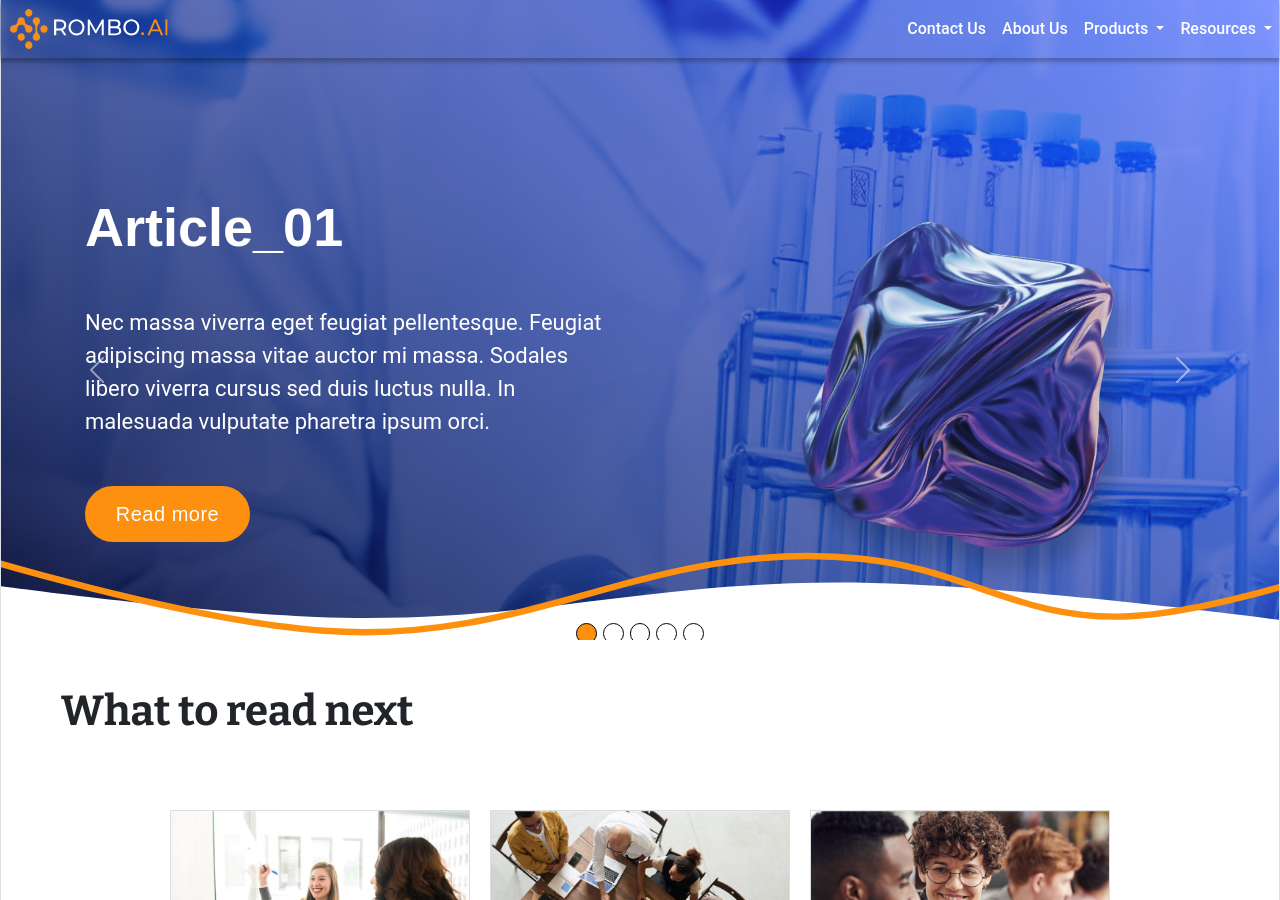
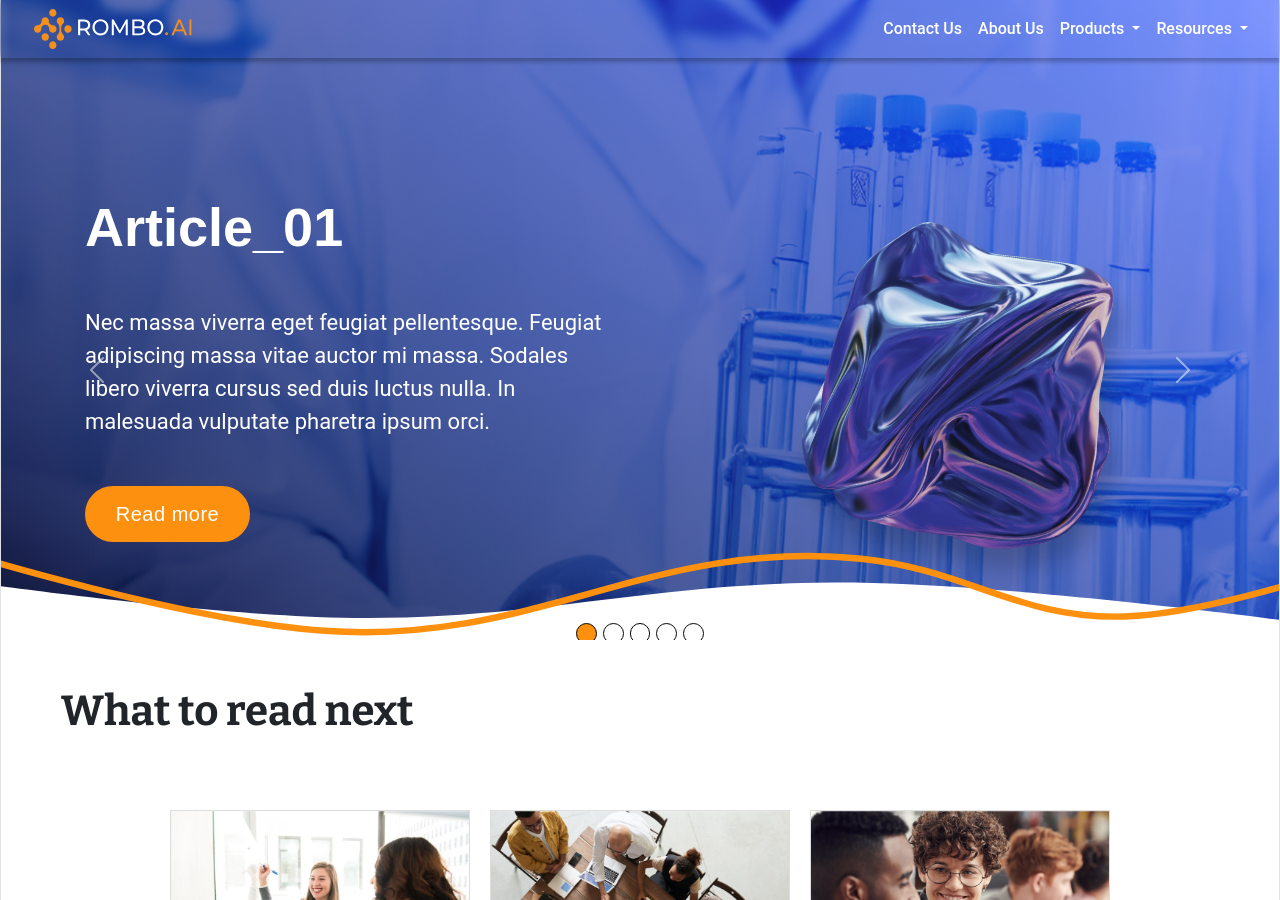
Before and after one commit to Nillkabbo/dummy_site, a Jekyll site: the page built from blog.html, in a window 1280 px wide and 900 px high. Built offline with Jekyll 4.4.1, drawn with Linux system fonts in a browser that asks for light colours; comment, search, counter and statistics services are not loaded.

Commit message:
Final commit

```diff
--- a/_includes/hero_blog.html
+++ b/_includes/hero_blog.html
@@ -1,6 +1,6 @@
 <!--Hero Section-->
 <div class="container-xxl hero-blog-section px-0 border-start border-end">
-    <div id="carouselExampleDark py-5"
+    <div id="carouselExampleDark"
          class="carousel carousel-light slide">
         <div class="hero_contact_mask1" style="z-index: 1;"></div>
         <div class="hero_contact_mask" style="z-index: 1;"></div>
--- a/_includes/menu.html
+++ b/_includes/menu.html
@@ -1,6 +1,6 @@
 <!-- Menu -->
 
-<nav class="container-xxl  navbar fixed-top navbar-expand-md navbar-light custom-shadow" style="max-height: 58px">
+<nav class="container-xxl  navbar fixed-top navbar-expand-md navbar-light custom-shadow px-4" style="max-height: 58px">
         <!-- Logo -->
         <a class="navbar-brand" style="padding-left: 10px; padding-bottom: 5px" href="{{ site.baseurl }}/#">
             <img src="{{ site.baseurl }}/img/logo-1.svg" alt="Rombo AI Logo" class="img-fluid" >
```
Also changed, not shown: 5 other files.
